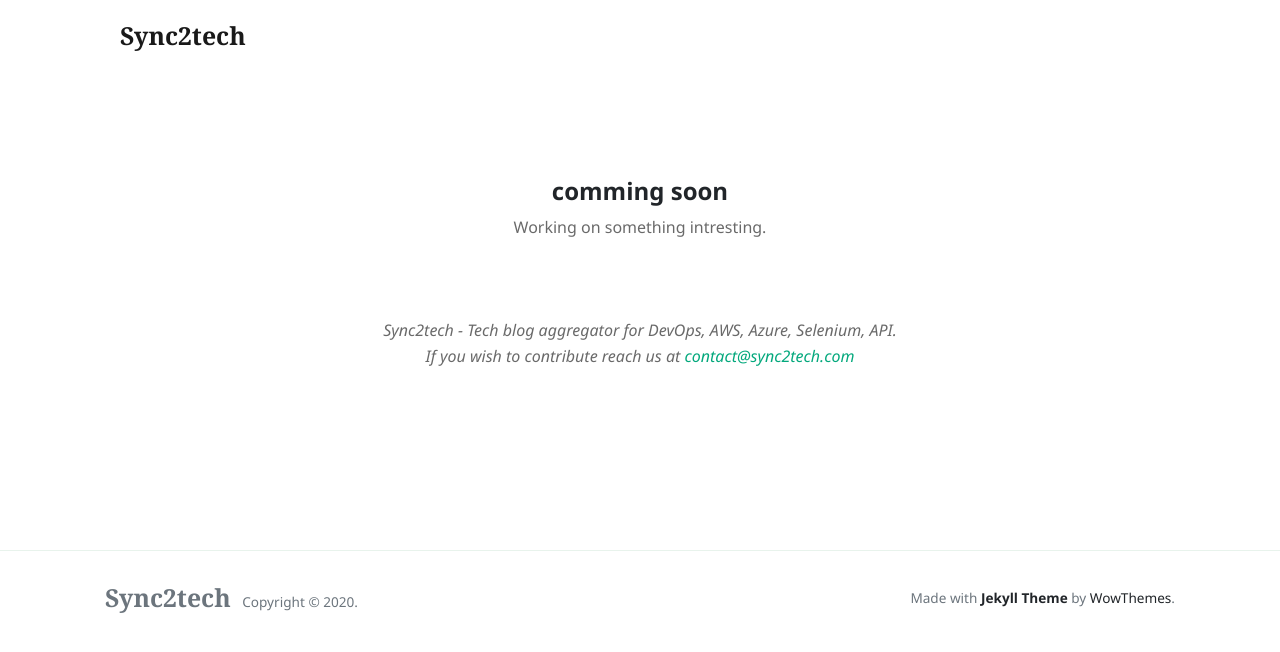
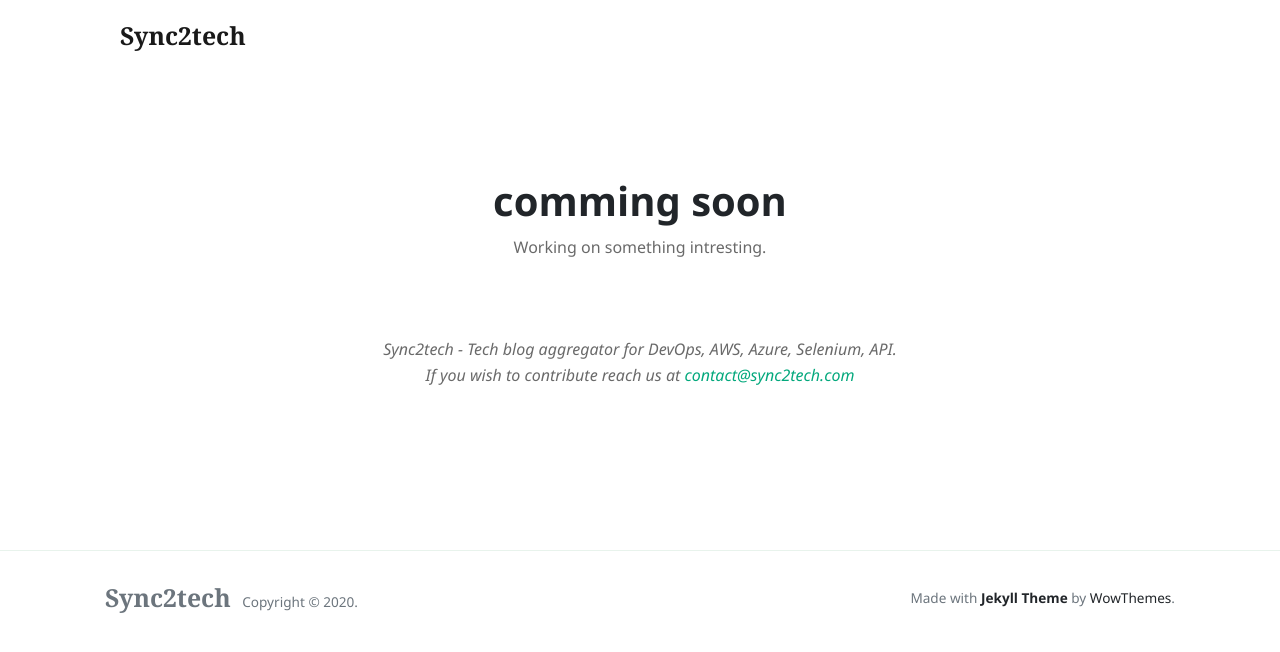
Before and after one commit to mohan-balakrishnan/sync2techold, a Jekyll site: the page built from index.html, in a window 1280 px wide. Shown: the top 652 px of the page. Built offline with Jekyll 4.4.1, drawn with Linux system fonts in a browser that asks for light colours; nearby versions of some CDN libraries; the list of posts is cut into pages by our own code.

Commit message:
Update index.html

```diff
--- a/index.html
+++ b/index.html
@@ -12,7 +12,7 @@ description: "Sync2tech - Tech blog aggregator for AWS, DevOps, Selenium, Rest A
 <br><br><br>
 
 <center>
-    <h1 class="h4 font-weight-bold">comming soon</h1>
+    <h1 class="h1 font-weight-bold">comming soon</h1>
     <p class="excerpt"> Working on something intresting.</p><br><br>
     <p class="excerpt"><i>Sync2tech - Tech blog aggregator for DevOps, AWS, Azure, Selenium, API.<br>If you wish to contribute reach us at <a href="mailto:contact@sync2tech.com?Subject=Enquiry%20from%20sync2tech.com" target="_top">contact@sync2tech.com</a>
     </i></p>
```
